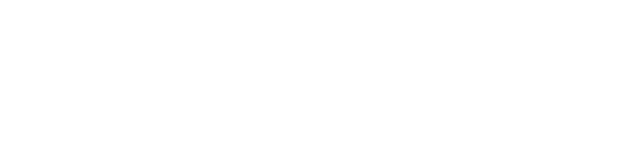
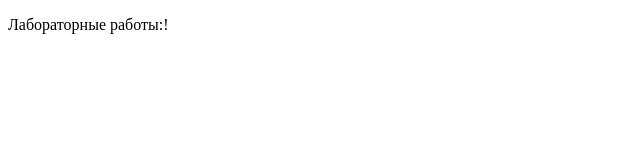
Before and after one commit to Kate6661/Herokudemo, a plain HTML site: page public_html/index.html in a window 1280 px wide. Shown: the whole page, without its empty margins (0-640 px from the left). Drawn offline with Linux system fonts and the light colour scheme.

Commit message:
Update index.html

```diff
--- a/public_html/index.html
+++ b/public_html/index.html
@@ -1,4 +1,10 @@
 <!DOCTYPE html>
-<html>
- <head>
-  <title></title><meta charset="utf-8">
+<html lang="en">
+<head>
+    <meta charset="UTF-8">
+    <title>Главная страница моего портфолио</title>
+</head>
+<body>
+  <p>Лабораторные работы:!</p>
+</body>
+</html>
```
